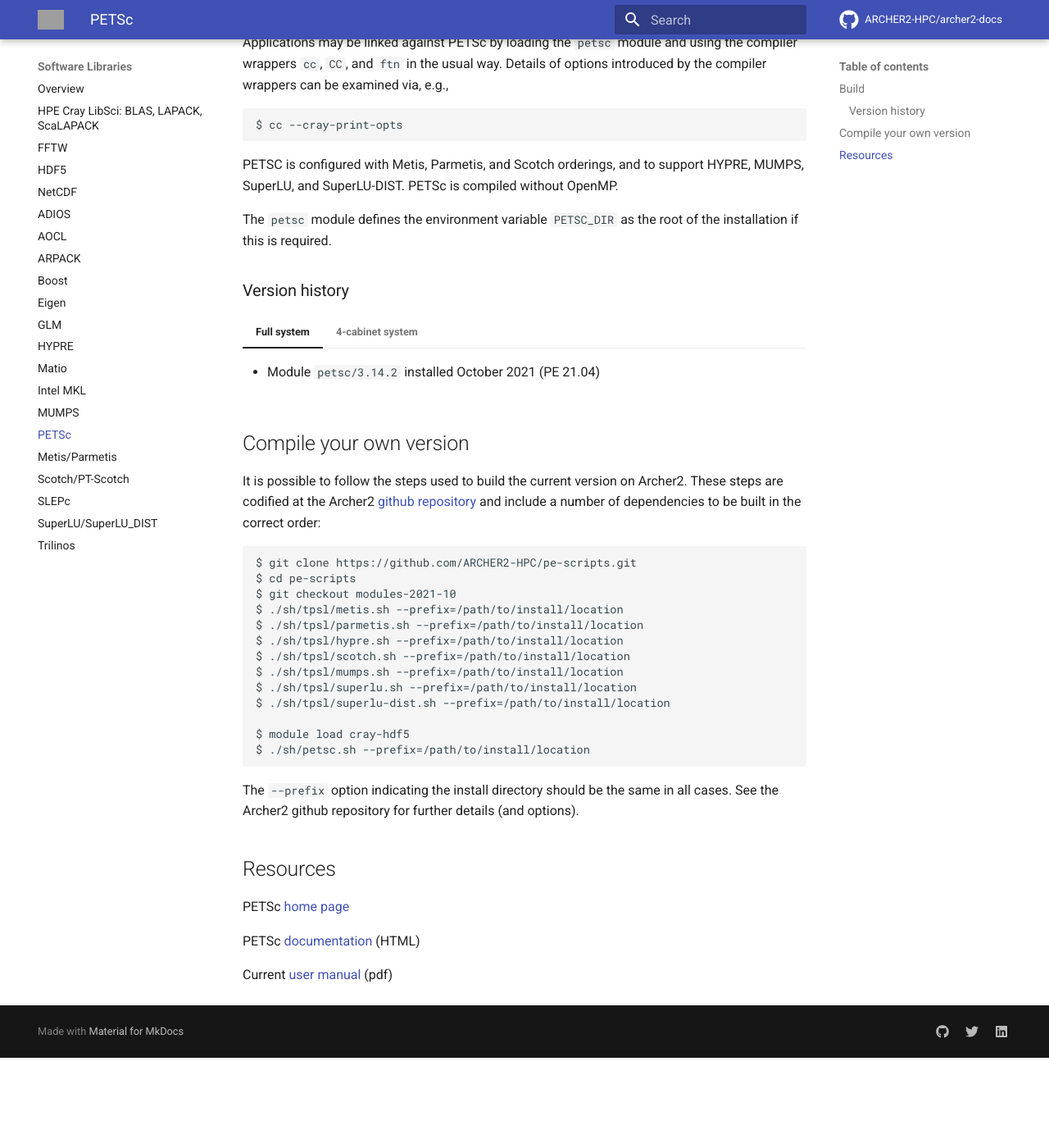
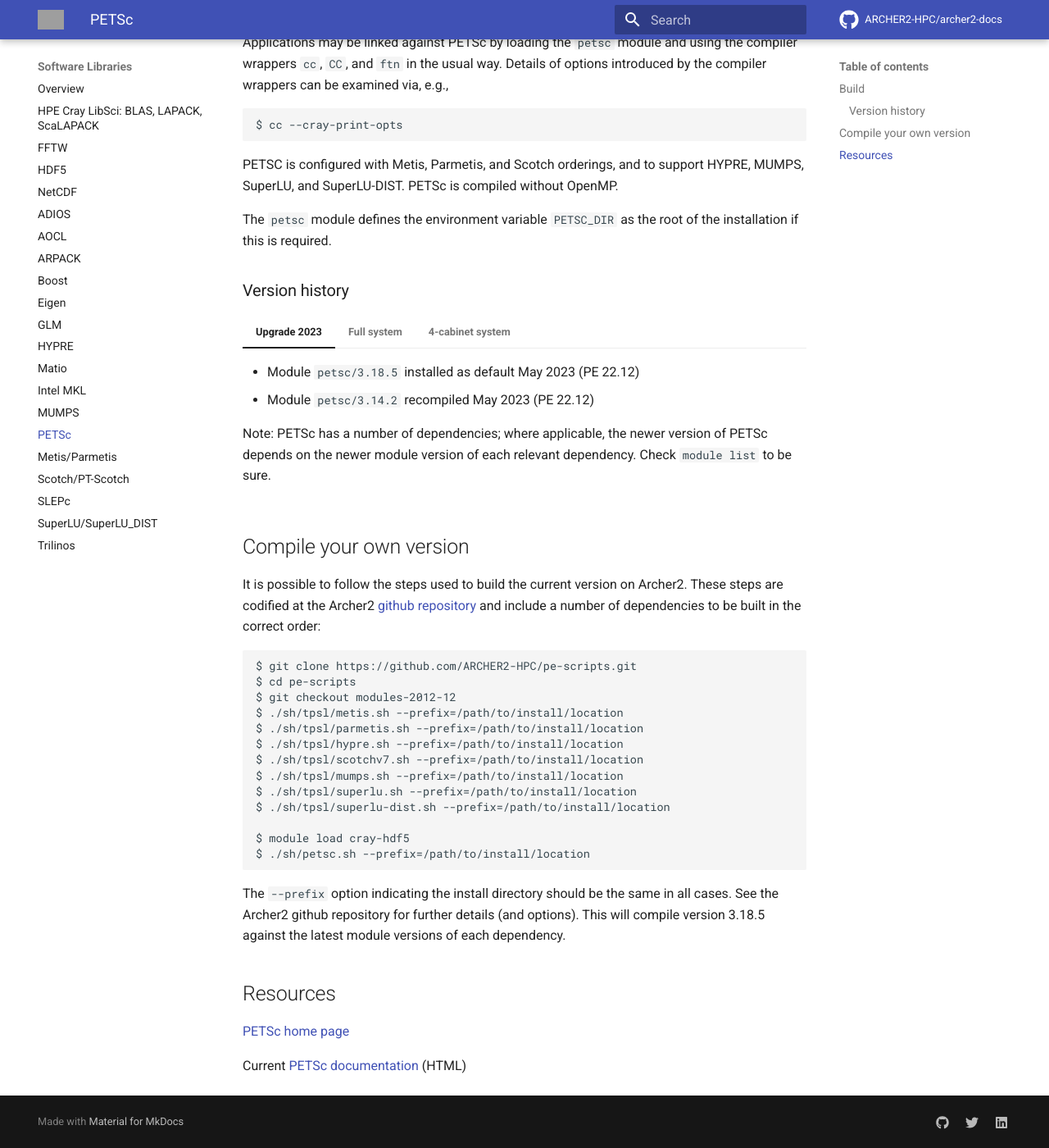
Before and after one commit to ARCHER2-HPC/archer2-docs, an MkDocs documentation site: the page built from docs/software-libraries/petsc.md, in a window 1280 px wide and 1400 px high, scrolled down 372 px. Shown: the whole window at 82% size. Built offline with MkDocs 1.6.1 and Material for MkDocs 9.7.7, drawn with Linux system fonts in a browser that asks for light colours; comment, search, counter and statistics services are not loaded; before the commit the page ends 1662 px from its top, so only the background shows below that; grey boxes are pictures that could not be loaded.

Commit message:
Update PETSc and SLEPC

````diff
--- a/docs/software-libraries/petsc.md
+++ b/docs/software-libraries/petsc.md
@@ -26,6 +26,15 @@
 
 ### Version history
 
+=== "Upgrade 2023"
+
+    - Module `petsc/3.18.5` installed as default May 2023 (PE 22.12)
+    - Module `petsc/3.14.2` recompiled May 2023 (PE 22.12)
+
+    Note: PETSc has a number of dependencies; where applicable, the
+    newer version of PETSc depends on the newer module version of each
+    relevant dependency. Check `module list` to be sure.
+
 === "Full system"
 
     - Module `petsc/3.14.2` installed October 2021 (PE 21.04)
@@ -47,11 +56,11 @@
 ```
 $ git clone https://github.com/ARCHER2-HPC/pe-scripts.git
 $ cd pe-scripts
-$ git checkout modules-2021-10
+$ git checkout modules-2012-12
 $ ./sh/tpsl/metis.sh --prefix=/path/to/install/location
 $ ./sh/tpsl/parmetis.sh --prefix=/path/to/install/location
 $ ./sh/tpsl/hypre.sh --prefix=/path/to/install/location
-$ ./sh/tpsl/scotch.sh --prefix=/path/to/install/location
+$ ./sh/tpsl/scotchv7.sh --prefix=/path/to/install/location
 $ ./sh/tpsl/mumps.sh --prefix=/path/to/install/location
 $ ./sh/tpsl/superlu.sh --prefix=/path/to/install/location
 $ ./sh/tpsl/superlu-dist.sh --prefix=/path/to/install/location
@@ -61,16 +70,13 @@
 ```
 The `--prefix` option indicating the install directory should be the
 same in all cases. See the Archer2 github repository for further
-details (and options).
+details (and options). This will compile version 3.18.5 against the
+latest module versions of each dependency.
 
 
 ## Resources
 
-PETSc [home page](https://www.mcs.anl.gov/petsc/)
+[PETSc home page](https://petsc.org/release/)
 
-PETSc [documentation](https://www.mcs.anl.gov/petsc/documentation/index.html)
+Current [PETSc documentation](https://petsc.org/release/manual/)
 (HTML)
-
-Current
-[user manual](https://www.mcs.anl.gov/petsc/petsc-current/docs/manual.pdf)
-(pdf)
````
Also changed, not shown: docs/software-libraries/slepc.md (+11 -3 lines).
